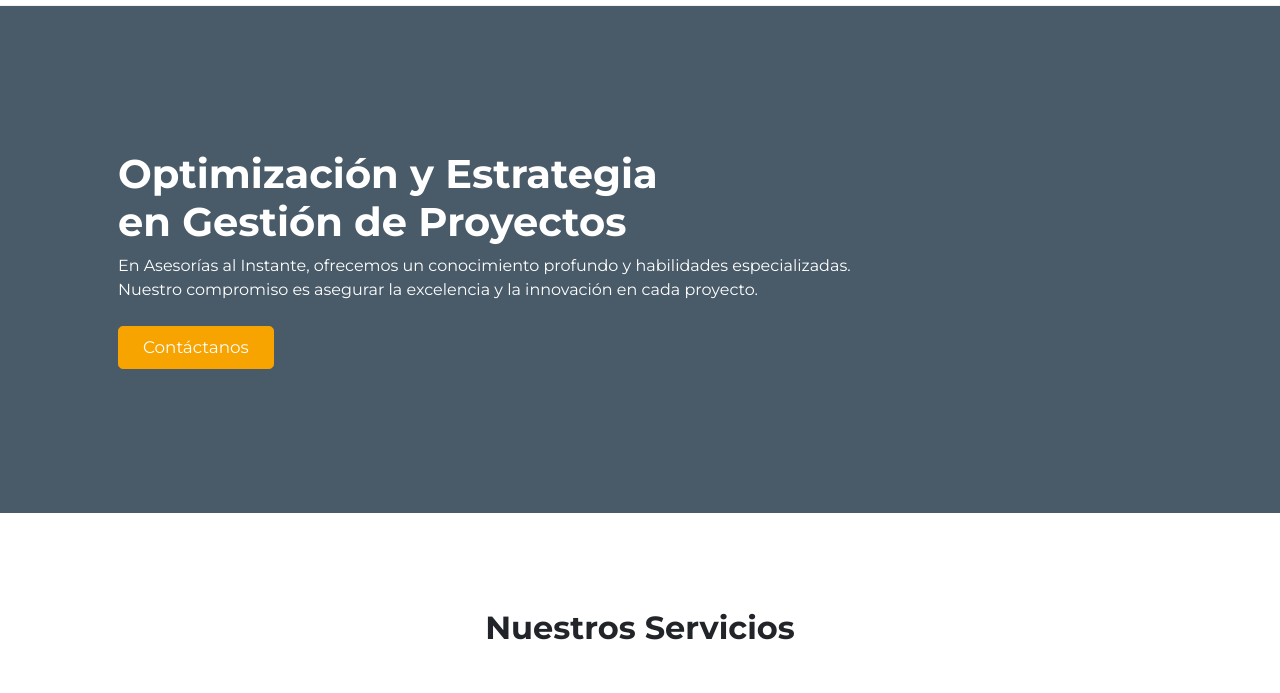
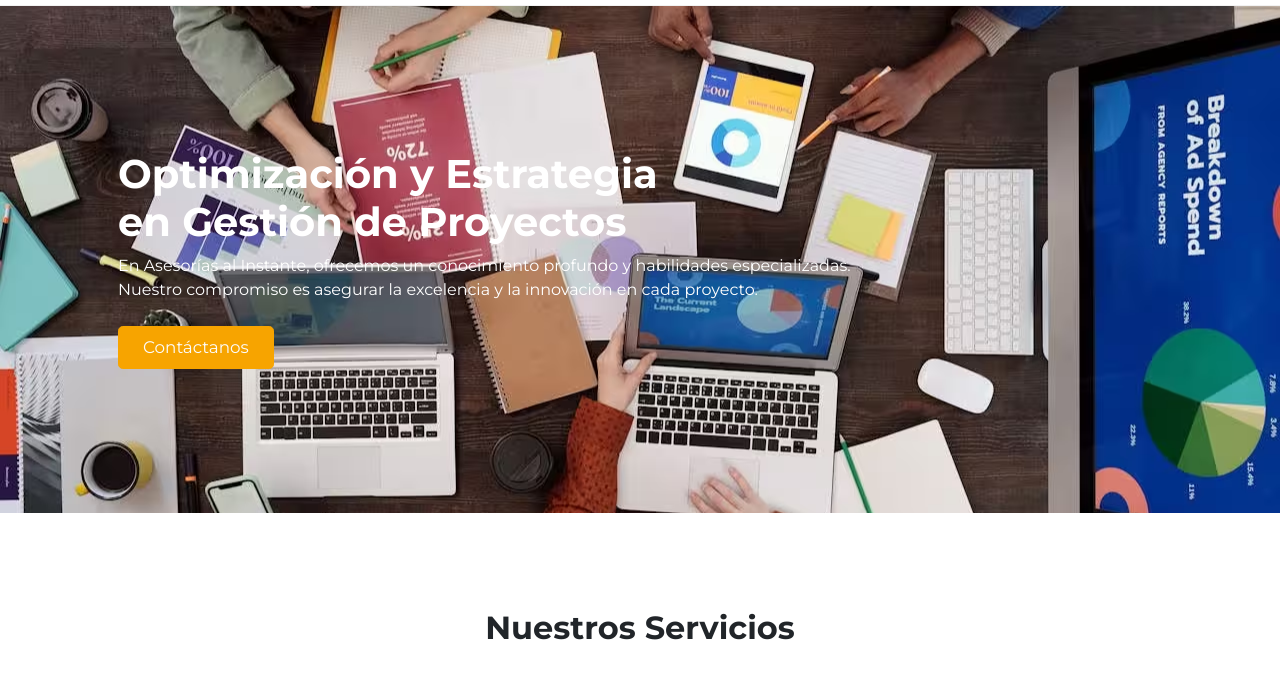
Before and after one commit to paulocguerrero/asesoriasalinstante, a plain HTML site: page index.html in a window 1280 px wide. Shown: the part 99-792 px from the top of the page. Drawn offline with nearby package versions, Linux system fonts and the light colour scheme.

Commit message:
Update index.html

```diff
--- a/index.html
+++ b/index.html
@@ -34,7 +34,7 @@
                 </div>
             </nav>
             <!-- Header-->
-            <header class="bg-dark py-5" style="background-color:#495A69!important;background-image:url(images/fondo-asesorias.avif.jpg);background-repeat: no-repeat;background-size: cover; background-position: center;background-attachment: fixed;">
+            <header class="bg-dark py-5" style="background-color:#495A69!important;background-image:url(images/fondo-asesorias.avif);background-repeat: no-repeat;background-size: cover; background-position: center;background-attachment: fixed;">
                 <div class="container px-5 py-5">
                     <div class="row gx-5 align-items-center justify-content-center">
                         <div class="col-lg-12 col-xl-12 col-xxl-12">
```
